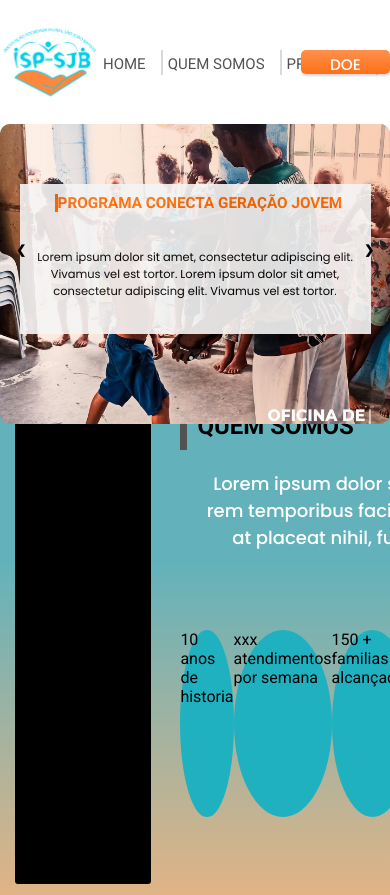
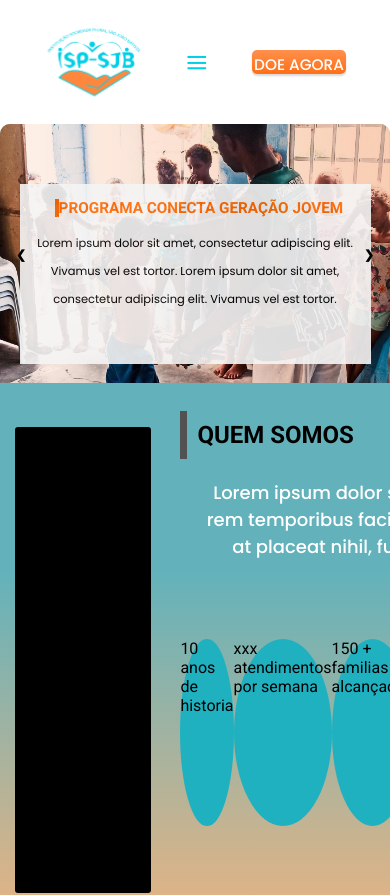
Before and after one commit to ProjetoISP/isp-website, a React (Vite) app: page / in a window 390 px wide. Shown: the top 895 px of the page. Built offline with nearby package versions, Linux system fonts and the light colour scheme.

Commit message:
meu primeiro commit

```diff
--- /dev/null
+++ b/src/components/Button/ButtonMobile/ButtonMobile.jsx
@@ -0,0 +1,24 @@
+import React, { useState } from "react";
+import {StyledButton} from './styledButton.js';
+
+
+function DropdownMenu() {
+  const [showMenu, setShowMenu] = useState(false);
+
+  return (
+    <StyledButton>
+      <button className="botaomobile" onClick={() => setShowMenu(!showMenu)}>≡</button>
+      {showMenu ? (
+        <ul>
+        <li><a href="">HOME</a></li>
+        <li><a href="">QUEM SOMOS</a></li>
+        <li><a href="">PROJETOS</a></li>
+        <li><a href="">GALERIA</a></li>
+        <li><a href="">CONTATO</a></li>
+        </ul>
+      ) : null}
+    </StyledButton>
+  );
+}
+
+export default DropdownMenu;
--- /dev/null
+++ b/src/components/Button/ButtonMobile/styledButton.js
@@ -0,0 +1,46 @@
+import styled from "styled-components";
+
+export const StyledButton = styled.button`
+display: none;
+
+
+@media (max-width: 720px){
+ display: block;
+background: none;
+border: none;
+
+
+ .botaomobile  {
+ font-size: 40px;
+ background-color: transparent;
+ border: none;
+ color: #00CFE6;
+}
+ul {
+    position: absolute;
+    z-index: 1;
+    background-color: #FE6C05;
+
+
+}
+    li{
+    position: relative;
+
+
+
+
+}
+a{
+font-family: 'Poppins';
+font-style: normal;
+font-weight: 400;
+font-size: 25.7738px;
+line-height: 39px;
+text-align: center;
+
+
+color: #FFFFFF;
+}
+
+}
+`;
--- a/src/components/Button/styles.js
+++ b/src/components/Button/styles.js
@@ -15,6 +15,7 @@ export const StyledButton = styled.button`
   background: linear-gradient(180deg, #fe904c 0%, #ff7017 100%);
   box-shadow: 0px 2.04911px 2.04911px rgba(0, 0, 0, 0.15);
 
+
   @media (max-width: 800px) {
     font-size: 15.3482px;
     height: 23.25px;
--- a/src/components/Carousel/StylesCarousel/index.css
+++ b/src/components/Carousel/StylesCarousel/index.css
@@ -221,11 +221,11 @@
   }
 
   .carousel-container {
-    max-height: 250px !important;
+    max-height: 418px !important;
   }
 
   .carousel-caption-bottom {
-    bottom: 25px;
+    bottom: 35px;
     margin-top:50px ;
 
   }
@@ -266,41 +266,31 @@ height: 120%;
     height: 100;
   }
   .paragrafo__banner{
-    font-size: 12px;
+    font-size: 18.4596px;
     padding: 10px;
     top: 95px;
   }
 }
-@media(max-width: 800px){
-  .carousel-caption-bottom{
-    margin-top: 40px;
-  }
+@media(max-width: 400px){
+
+.carousel-container {
+  max-height: 259px !important;
 }
-@media(max-width: 600px) {
-  .carousel-caption-bottom {
-    position: absolute;
-    max-width: 90%;
-    max-height: 60%;
-    top: -100px;
+.carousel-caption-bottom {
+  position: absolute;
+  margin-top:40px;
+  height: 180px;
+}
+.paragrafo__banner{
+  top: 35px;
+  font-size: 11.4654px;
+
+}
+.titulo__banner{
+
+  font-weight: 600;
+  font-size: 15.2872px;
+  line-height: 18px;
 }
 
-
-  .titulo__banner {
-    top: 10px;
-    left: 10px;
-    border-left: 3px solid #FE6C05;
-    font-size: 15.2872px;
-   left: 10%;
-
-    line-height: 18px;
-
   }
-
-  .paragrafo__banner  {
-    font-size: 11.4654px;
-    padding: 10px;
-    top: 55px;
-    line-height: 17px;
-
-  }
-}
--- a/src/components/Carousel/carousel__Primeiro.jsx
+++ b/src/components/Carousel/carousel__Primeiro.jsx
@@ -2,6 +2,7 @@
 import foto1 from './img1.jpg'
 import foto2 from './img2.jpg'
 import Carousel from "./Carousel";
+import './StylesCarousel/index.css'
 
 
 
--- a/src/components/Header/Header.jsx
+++ b/src/components/Header/Header.jsx
@@ -1,5 +1,6 @@
 import ispLogo from "../../assets/logo-isp.svg";
 import { Button } from "../Button/Button";
+import DropdownMenu from "../Button/ButtonMobile/ButtonMobile";
 import { HeaderContainer } from "./styles";
 
 export const Header = () => {
@@ -20,6 +21,7 @@ export const Header = () => {
         <a href="">GALERIA</a>
         <a href="">CONTATO</a>
       </nav>
+      <DropdownMenu/>
       <Button> DOE AGORA </Button>
     </HeaderContainer>
   );
--- a/src/components/Header/styles.js
+++ b/src/components/Header/styles.js
@@ -1,14 +1,18 @@
 import styled from "styled-components";
 
 export const HeaderContainer = styled.div`
-  width: 80vw
+  width: 100vw;
   height: 104px;
   background-color: #ffffff;
-  display: flex;
+  display:flex;
   align-items: center;
-  justify-content: space-around;
+  justify-content: space-evenly;
   margin: 10px auto;
 
+
+  .botaoMobile{
+  display: none;
+}
   figure {
     display: flex;
     justify-content: center;
@@ -38,10 +42,14 @@ export const HeaderContainer = styled.div`
 
     }
   }
+  Button{
+    left: 100px;
+  }
 
-  button {
-    background-color: green;
-  }
+
+  .botaoMobile{
+  display: none;
+}
 
   @media (max-width: 900px){
 
@@ -55,4 +63,12 @@ export const HeaderContainer = styled.div`
     }
 
   }
+ @media (max-width: 720px){
+nav {
+  display: none;
+}
+.botaoMobile{
+  display: block;
+}
+}
 `;
--- a/src/pages/WhoWeArePage/styles.jsx
+++ b/src/pages/WhoWeArePage/styles.jsx
@@ -6,6 +6,8 @@ export const MainContainer = styled.div`
 `;
 
 export const FirstSection = styled.section`
+position: relative;
+
   height: 553px;
   background: linear-gradient(
     180deg,
```
